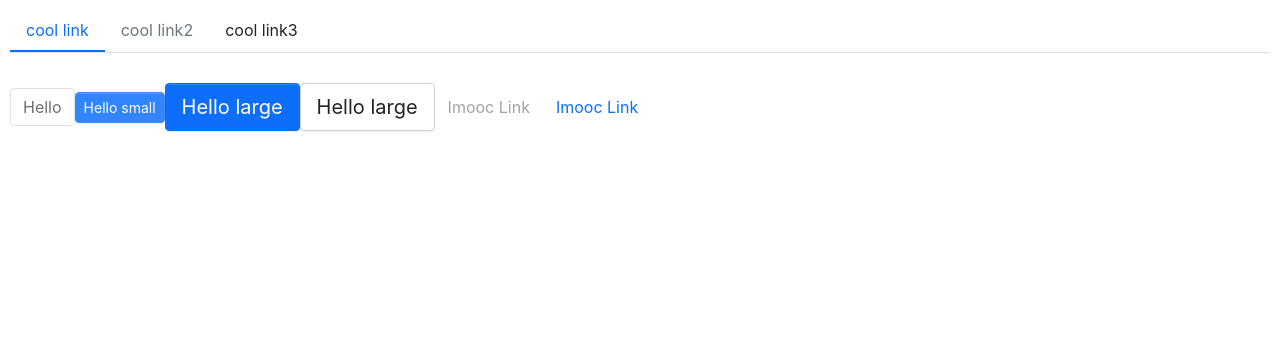
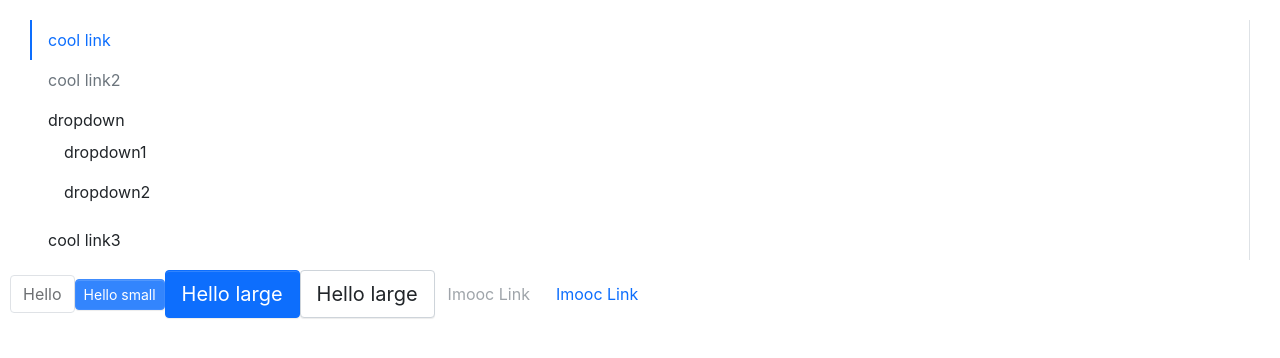
Before and after one commit to HappySwordsman/react-ant-com-lib, a React (Create React App) app: page / in a window 1280 px wide. Shown: the top 358 px of the page. Built offline with nearby package versions, Linux system fonts and the light colour scheme.

Commit message:
'完成menu组件'

```diff
--- a/src/App.tsx
+++ b/src/App.tsx
@@ -2,17 +2,22 @@
 import Button, {ButtonSize, ButtonType} from "./components/Button/button";
 import Menu from './components/Menu/Menu'
 import MenuItem from './components/Menu/MenuItem'
-const abd =   111
+import SubMenu from './components/Menu/SubMenu'
+
 function App() {
   return (
     <div className="App" style={{padding: '10px'}}>
-      <Menu defaultIndex={0} onSelect={(index) => alert(index)}>
+      <Menu defaultIndex={'0'} onSelect={(index) => alert(index)} mode={"vertical"} defaultOpenSubMenus={['2']}>
         <MenuItem>
           cool link
         </MenuItem>
         <MenuItem disabled>
           cool link2
         </MenuItem>
+        <SubMenu title='dropdown'>
+          <MenuItem>dropdown1</MenuItem>
+          <MenuItem>dropdown2</MenuItem>
+        </SubMenu>
         <MenuItem>
           cool link3
         </MenuItem>
--- a/src/components/Menu/Menu.tsx
+++ b/src/components/Menu/Menu.tsx
@@ -3,46 +3,52 @@
 import { MenuItemProps } from './MenuItem'
 
 type MenuMode = "horizontal" | "vertical"
-type SelectCallback = (selectedIndex: number) => void
+type SelectCallback = (selectedIndex: string) => void
 
 export interface MenuProps {
-  defaultIndex?: number;
+  defaultIndex?: string;
   className?: string;
   mode?: MenuMode;
   style?: React.CSSProperties;
   onSelect?: SelectCallback;
+  defaultOpenSubMenus?: string[];
 }
 
 interface IMenuContext {
-  index: number;
+  index: string;
   onSelect?: SelectCallback;
+  mode?: MenuMode;
+  defaultOpenSubMenus?: string[];
 }
 
-export const MenuContext = createContext<IMenuContext>({ index: 0 })
+export const MenuContext = createContext<IMenuContext>({ index: "0" })
 
 const Menu: React.FC<MenuProps> = (props) => {
-  const { className, mode, style, children, defaultIndex, onSelect } = props
+  const { className, mode, style, children, defaultIndex, onSelect, defaultOpenSubMenus } = props
   const [ currentActive, setActive ] = useState(defaultIndex)
   const classes = classNames('happy-menu', className, {
-    'menu-vertical': mode === 'vertical'
+    'menu-vertical': mode === 'vertical',
+    'menu-horizontal':  mode !== 'vertical'
   })
-  const handleClick = (index: number) => {
+  const handleClick = (index: string) => {
     setActive(index)
     if (onSelect) {
       onSelect(index)
     }
   }
   const passedContext: IMenuContext = {
-    index: currentActive ? currentActive : 0,
-    onSelect: handleClick
+    index: currentActive ? currentActive : '0',
+    onSelect: handleClick,
+    mode,
+    defaultOpenSubMenus
   }
   const renderChildren = () => {
     return React.Children.map(children, (child, index) => {
       const childElement = child as React.FunctionComponentElement<MenuItemProps>
       const { displayName } = childElement.type
-      if (displayName === 'MenuItem') {
+      if (displayName === 'MenuItem' || displayName === 'SubMenu') {
         return React.cloneElement(childElement, {
-          index
+          index: index.toString()
         })
       } else {
         console.error('Warning: Menu has a child which is not a MenuItem!')
@@ -60,8 +66,9 @@
 }
 
 Menu.defaultProps = {
-  defaultIndex: 0,
-  mode: 'horizontal'
+  defaultIndex: '0',
+  mode: 'horizontal',
+  defaultOpenSubMenus: []
 }
 
 export default Menu
--- a/src/components/Menu/MenuItem.tsx
+++ b/src/components/Menu/MenuItem.tsx
@@ -2,7 +2,7 @@
 import classNames from "classnames";
 import { MenuContext } from './Menu'
 export interface MenuItemProps {
-  index?: number;
+  index?: string;
   disabled?: boolean;
   className?: string;
   style?: React.CSSProperties;
@@ -16,7 +16,7 @@
     'is-active': context.index === index
   })
   const handleClick = () => {
-    if (context.onSelect && !disabled && (typeof index === 'number')) {
+    if (context.onSelect && !disabled && (typeof index === 'string')) {
       context.onSelect(index)
     }
   }
--- /dev/null
+++ b/src/components/Menu/SubMenu.tsx
@@ -0,0 +1,71 @@
+import React, {Dispatch, FunctionComponentElement, SetStateAction, useContext, useState} from 'react'
+import classNames from "classnames";
+import { MenuContext } from './Menu'
+import { MenuItemProps } from './MenuItem'
+
+export interface SubMenuProps {
+  index?: string;
+  title: string;
+  className?: string;
+}
+
+const SubMenu: React.FC<SubMenuProps> = (props) => {
+  const { index, title, children, className } = props
+  const context = useContext(MenuContext)
+  const openedSubMenus = context.defaultOpenSubMenus as Array<string>
+  const isOpened = (index && context.mode === 'vertical') ? openedSubMenus.includes(index) : false
+  const [ menuOpen, setOpen ] = useState<boolean>(isOpened)
+  const classes = classNames('menu-item submenu-item', className, {
+    'is-active': context.index === index
+  })
+  const handleClick = (e: React.MouseEvent) => {
+    console.log('!menuOpen', !menuOpen)
+    e.preventDefault()
+    setOpen(!menuOpen)
+  }
+  let timer: any
+  const handleMouse = (e: React.MouseEvent, toggle: boolean) => {
+    clearTimeout(timer)
+    e.preventDefault()
+    timer = setTimeout(() => {
+      setOpen(toggle)
+    },300)
+  }
+  const clickEvents = context.mode === 'vertical' ? {
+    onClick: handleClick
+  } : {}
+  const hoverEvents = context.mode !== 'vertical' ? {
+    onMouseEnter: (e: React.MouseEvent) => { handleMouse(e, true)},
+    onMouseLeave: (e: React.MouseEvent) => { handleMouse(e, false)}
+  } : {}
+  const renderChildren = () => {
+    const subMenuClasses = classNames('happy-submenu', {
+      'menu-opened': menuOpen
+    })
+    const childrenComponent = React.Children.map(children, (child, i) => {
+        const childElement = child as FunctionComponentElement<MenuItemProps>
+        if (childElement.type.displayName === 'MenuItem') {
+          return React.cloneElement(childElement,{
+            index: `${index}-${i}`
+          })
+        } else {
+          console.error("warning: SubMenu has a child which is not a MenuItem component")
+        }
+    })
+    return (
+      <ul className={subMenuClasses}>
+        { childrenComponent }
+      </ul>
+    )
+  }
+  return (
+    <li key={index} className={classes} {...hoverEvents}>
+      <div className="submenu-title" {...clickEvents}>
+        {title}
+      </div>
+      {renderChildren()}
+    </li>
+  )
+}
+SubMenu.displayName = 'SubMenu'
+export default SubMenu
--- a/src/components/Menu/_style.scss
+++ b/src/components/Menu/_style.scss
@@ -6,7 +6,7 @@
   list-style: none;
   border-bottom: $menu-border-width solid $menu-border-color;
   border-shadow: $menu-box-shadow;
-  .menu-item {
+  >.menu-item {
     padding: $menu-item-padding-y $menu-item-padding-x;
     cursor: pointer;
     transition: $menu-transition;
@@ -23,6 +23,66 @@
       border-bottom: $menu-item-active-border-width solid $menu-item-active-color;
     }
   }
+  .submenu-item {
+     position: relative;
+     .submenu-title {
+       display: flex;
+       align-items: center;
+     }
+     .arrow-icon {
+       transition: transform .25s ease-in-out;
+       margin-left: 3px;
+     }
+     &:hover {
+       .arrow-icon {
+         transform: rotate(180deg);
+       }
+     }
+  }
+  .is-vertical {
+     .arrow-icon {
+       transform: rotate(0deg) !important;
+     }
+   }
+  .is-vertical.is-opened {
+    .arrow-icon {
+      transform: rotate(180deg) !important;
+    }
+  }
+  .happy-submenu {
+    display: none;
+    list-style:none;
+    padding-left: 0;
+    white-space: nowrap;
+    transition: $menu-transition;
+    .menu-item {
+      padding: $menu-item-padding-y $menu-item-padding-x;
+      cursor: pointer;
+      transition: $menu-transition;
+      color: $body-color;
+      &.is-active, &:hover {
+        color: $menu-item-active-color !important;
+      }
+    }
+  }
+  .happy-submenu.menu-opened {
+    display: block;
+  }
+}
+.menu-horizontal {
+  >.menu-item {
+    border-bottom: $menu-item-active-border-width solid transparent;
+  }
+  .happy-submenu {
+    display: none;
+    position: absolute;
+    background: $white;
+    z-index: 100;
+    top: calc(100% + 8px);
+    left: 0;
+    border: $menu-border-width solid $menu-border-color;
+    box-shadow: $submenu-box-shadow;
+  }
 }
 .menu-vertical {
   flex-direction: column;
@@ -36,4 +96,15 @@
       border-left: $menu-item-active-border-width solid $menu-item-active-color;
     }
   }
+  .happy-submenu {
+    .menu-item {
+      border-left: 0;
+      &:hover {
+        border-left: 0;
+      }
+      &.is-active {
+        border-left: $menu-item-active-border-width solid $menu-item-active-color;
+      }
+    }
+  }
 }
```
Also changed, not shown: 1 other file (tests, documents, lock files or other folders).
